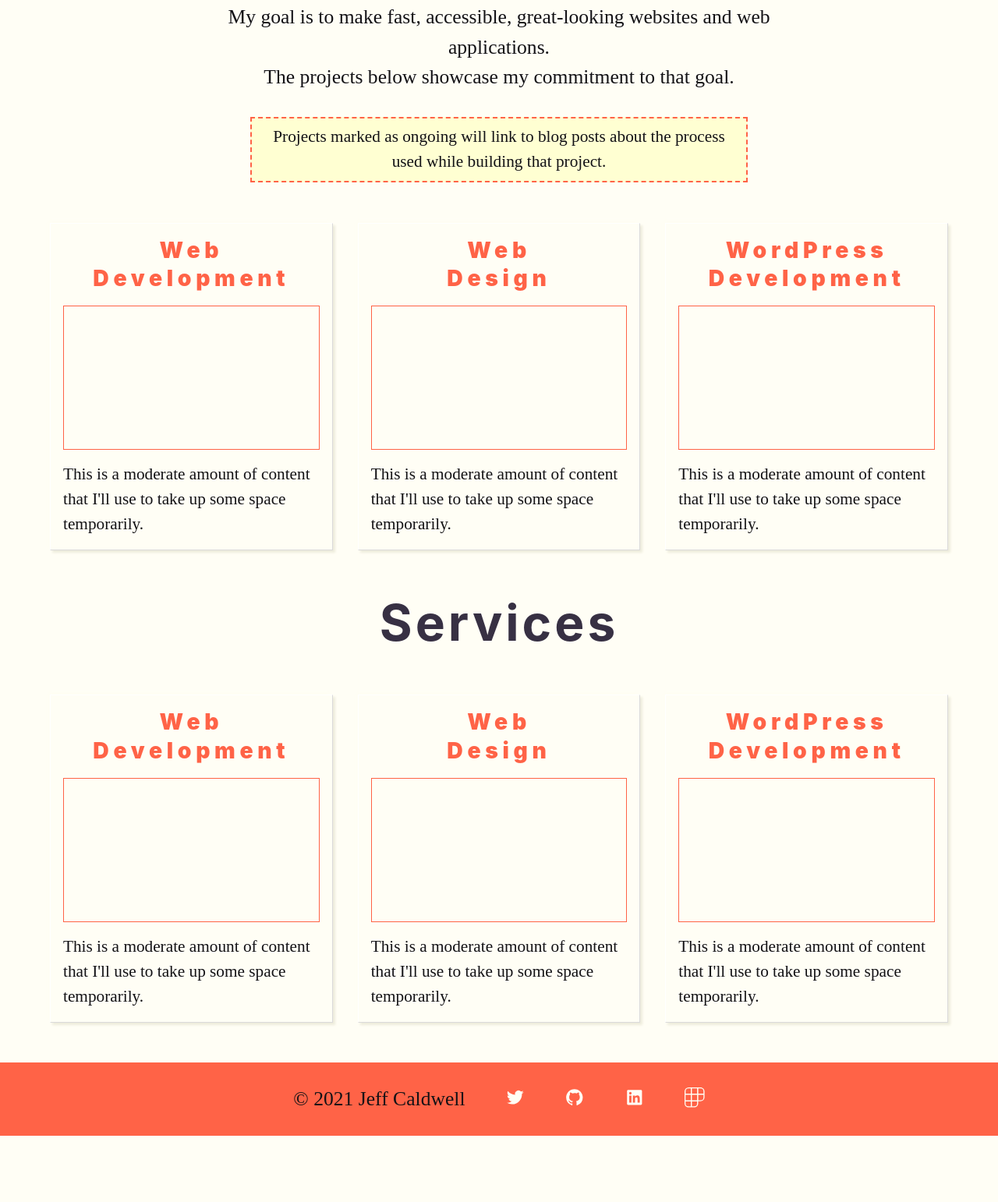
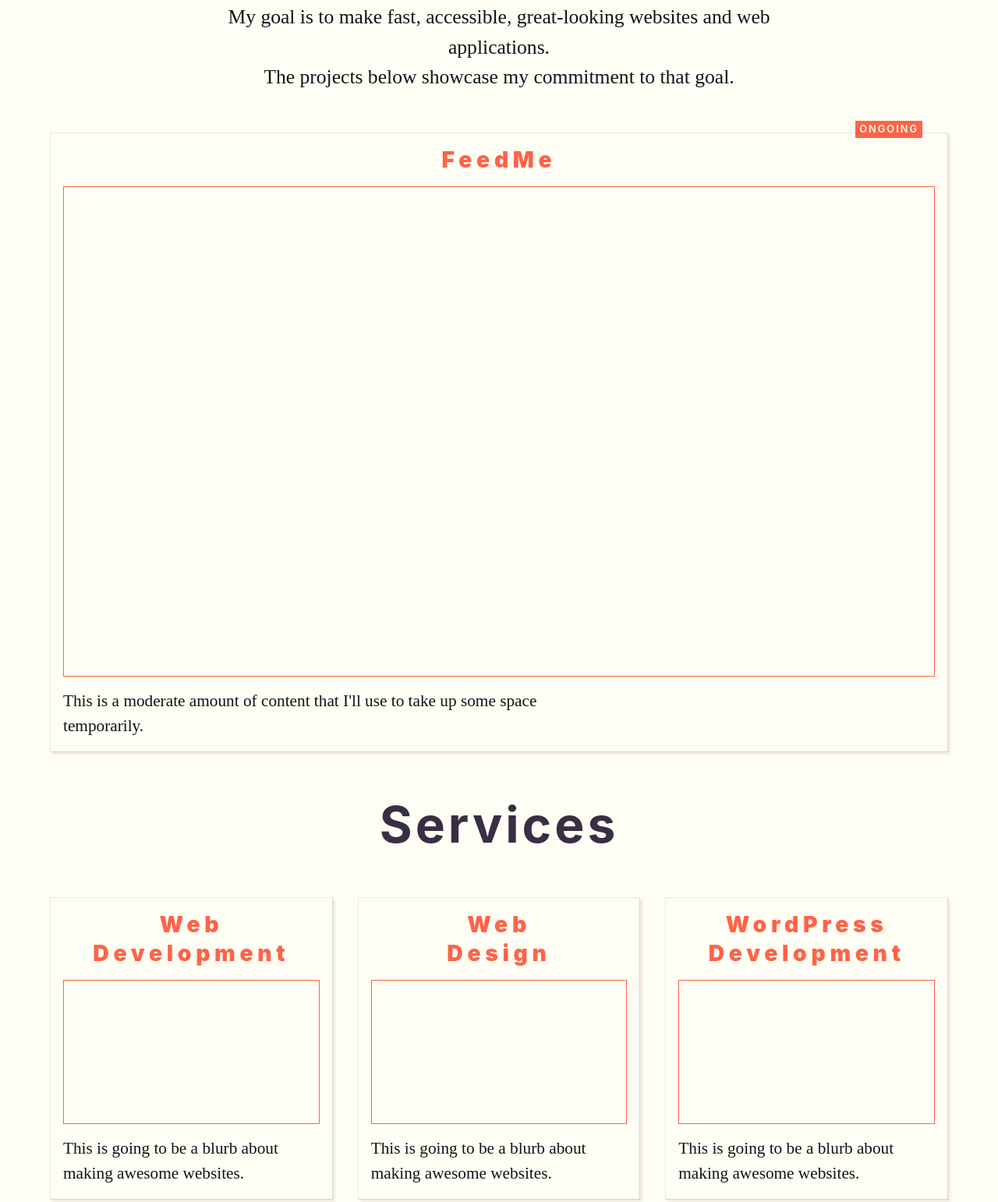
Before and after one commit to nemo-omen/jeffcaldwell.dev, a Svelte app: page / in a window 1280 px wide. Shown: the part 764-2306 px from the top of the page at 78% size. Before the commit the page ends 2221 px from the top, so only its background shows below. Built offline with nearby package versions, Linux system fonts and the light colour scheme; a web font is replaced by a local one.

Commit message:
Fix a bunch of stuff with cards.

```diff
--- a/src/components/Card.svelte
+++ b/src/components/Card.svelte
@@ -1,24 +1,27 @@
 <script>
-  export let card = {
-    title: '',
-    content: '',
-    link: ''
-  };
+  export let status = ""; // can also be "Ongoing" || "Complete";
+  export let title;
+  export let link;
 </script>
 
-<a href={card?.link} class="parent-link">
+<a href={link} class="parent-link">
   <article class="card">
     <section class="card-body flow">
       <header>
-        <h3>{card?.title}</h3>
+        {#if status === "Ongoing"}
+          <h4 class="status">{status}</h4>
+        {/if}
+
+        {#if title}
+        <h3>{title}</h3>
+        {/if}
+        <slot name="title"></slot>
       </header>
       <section class="card-image">
-
+        <slot name="image"></slot>
       </section>
       <section class="content-text">
-        <p>
-          {card?.content}
-        </p>
+        <slot name="content"></slot>
       </section>
     </section>
   </article>
@@ -27,21 +30,26 @@
 <style>
   .parent-link {
     text-decoration: none;
-    display: flex;
   }
   .card {
     display: flex;
     flex-direction: column;
-    justify-content: space-between;
-    aspect-ratio: 4 / 5;
-    background: var(--red);
+    box-shadow: 3px 3px 3px #eeecdc, -3px -3px 3px var(--lightlightwhitish);
+    border-top: 1px solid rgb(var(--primary-rgb), 0.1);
+    border-left: 1px solid rgb(var(--primary-rgb), 0.1);
+    border-right: 1px solid rgb(var(--primary-rgb), 0.2);
+    border-bottom: 1px solid rgb(var(--primary-rgb), 0.2);
+    transition: box-shadow 200ms ease-out, background-color 200ms ease-out;
+  }
+
+  .card:hover {
+    box-shadow: 5px 5px 15px #eeecdc, -5px -5px 15px var(--lightlightwhitish);
   }
 
   .card-image {
-    min-height: 200px;
-    max-height: 200px;
+    min-width: 100%;
     width: 100%;
-    border: 1px solid var(--whitish);
+    border: 1px solid var(--red);
     aspect-ratio: 16 / 9;
     flex: 2;
     padding: 0.5rem;
@@ -50,25 +58,50 @@
   .card-body {
     display: flex;
     flex-direction: column;
-    align-items: center;
-    justify-content: space-between;
     flex: 3;
     padding: var(--space-xsmall);
   }
 
-  .card-body > * + *{
-    margin-top: var(--space-xsmall);
+  .card-body > * + * {
+    margin-top: 1rem;
   }
-  h3 {
-    color: #fff;
+  :global(.card h3) {
+    color: var(--red);
     text-align: center;
     letter-spacing: 0.2em;
     font-weight: 900;
     font-size: clamp(var(--size-500), 3vw, var(--size-600));
-    font-weight: 700;
+    text-align: center;
+    transition: color 300ms ease-out;
+  }
+
+  :global(.card:hover h3) {
+    color: var(--darkblue);
+  }
+  .card:hover .status {
+    background: var(--whitish);
+    color: var(--secondary);
+  }
+
+  header {
+    display: flex;
+    justify-content: center;
+    position: relative;
+  }
+  .status {
+    position: absolute;
+    top: calc(var(--space-small) * -1);
+    right: 1rem;
+    font-size: var(--font-size-xsmall);
+    color: var(--whitish);
+    font-weight: 600;
+    letter-spacing: 0.125rem;
+    text-transform: uppercase;
+    border: 1px dashed var(--red);
+    padding: 0.25rem;
+    line-height: 1;
+    background: var(--red);
+    transition: all 300ms ease-out;
     text-align: center;
   }
-  p {
-    color: var(--blackish);
-  }
 </style>
--- a/src/components/FlexSwitcher.svelte
+++ b/src/components/FlexSwitcher.svelte
@@ -1,6 +1,4 @@
 <script>
-  import Card from './Card.svelte';
-  export let cards = [];
 </script>
 
 <section class="switcher">
@@ -13,58 +11,6 @@
     grid-template-columns: repeat(auto-fit, minmax(275px, 1fr));
     grid-gap: var(--space-small);
   }
-
-  :global(.switcher .parent-link) {
-    text-decoration: none;
-    display: flex;
-  }
-  :global(.switcher .card) {
-    display: flex;
-    flex-direction: column;
-    box-shadow: 3px 3px 3px #eeecdc, -3px -3px 3px var(--lightlightwhitish);
-    border-top: 1px solid #fff;
-    border-left: 1px solid #fff;
-    border-right: 1px solid #dadada;
-    border-bottom: 1px solid #dadada;
-    transition: box-shadow 200ms ease-out, background-color 200ms ease-out;
-  }
-
-  :global(.switcher .card:hover) {
-    box-shadow: 5px 5px 15px #eeecdc, -5px -5px 15px var(--lightlightwhitish);
-  }
-
-  :global(.switcher .card-image) {
-    min-width: 100%;
-    width: 100%;
-    border: 1px solid var(--red);
-    aspect-ratio: 16 / 9;
-    flex: 2;
-    padding: 0.5rem;
-  }
-
-  :global(.card-body) {
-    display: flex;
-    flex-direction: column;
-    flex: 3;
-    padding: var(--space-xsmall);
-  }
-
-  :global(.card-body > * + *){
-    margin-top: 1rem;
-  }
-  :global(.card h3) {
-    color: var(--red);
-    text-align: center;
-    letter-spacing: 0.2em;
-    font-weight: 900;
-    font-size: clamp(var(--size-500), 3vw, var(--size-600));
-    text-align: center;
-    transition: color 300ms ease-out;
-  }
-
-  :global(.card:hover h3) {
-    color: var(--darkblue);
-  }
   :global(p) {
     color: var(--blackish);
   }
--- a/src/components/partials/home/IntroSection.svelte
+++ b/src/components/partials/home/IntroSection.svelte
@@ -115,7 +115,7 @@
             // text-align: left;
             margin-top: 0;
             font-size: clamp(var(--size-400), 4vw, var(--size-700));
-            line-height: 0;
+            // line-height: 0;
         }
         .greeting {
             margin: 0;
--- a/src/components/partials/home/ProjectsSection.svelte
+++ b/src/components/partials/home/ProjectsSection.svelte
@@ -1,5 +1,6 @@
 <script>
   import FlexSwitcher from '../../FlexSwitcher.svelte';
+  import Card from '../../Card.svelte';
 </script>
 
 <section id="work" class="width__body">
@@ -9,63 +10,13 @@
       My goal is to make fast, accessible, great-looking websites and web applications.<br>
       The projects below showcase my commitment to that goal. <br>
     </p>
-
-    <p class="note">
-      Projects marked as ongoing will link to blog posts about the process used while building that project.
-    </p>
   </header>
   <FlexSwitcher>
-    <a href="/hire" class="parent-link">
-      <article class="card">
-        <section class="card-body flow">
-          <header>
-            <h3>Web<br>Development</h3>
-          </header>
-          <section class="card-image">
-
-          </section>
-          <section class="content-text">
-            <p>
-              This is a moderate amount of content that I'll use to take up some space temporarily.
-            </p>
-          </section>
-        </section>
-      </article>
-    </a>
-    <a href="/hire" class="parent-link">
-      <article class="card">
-        <section class="card-body flow">
-          <header>
-            <h3>Web<br>Design</h3>
-          </header>
-          <section class="card-image">
-
-          </section>
-          <section class="content-text">
-            <p>
-              This is a moderate amount of content that I'll use to take up some space temporarily.
-            </p>
-          </section>
-        </section>
-      </article>
-    </a>
-    <a href="/hire" class="parent-link">
-      <article class="card">
-        <section class="card-body">
-          <header>
-            <h3>WordPress<br>Development</h3>
-          </header>
-          <section class="card-image">
-
-          </section>
-          <section class="content-text">
-            <p>
-              This is a moderate amount of content that I'll use to take up some space temporarily.
-            </p>
-          </section>
-        </section>
-      </article>
-    </a>
+    <Card link="/projects/feedme" status="Ongoing" title="FeedMe">
+      <p slot="content">
+        This is a moderate amount of content that I'll use to take up some space temporarily.
+      </p>
+    </Card>
   </FlexSwitcher>
 </section>
 
--- a/src/components/partials/home/ServicesSection.svelte
+++ b/src/components/partials/home/ServicesSection.svelte
@@ -1,5 +1,6 @@
 <script>
   import FlexSwitcher from '../../FlexSwitcher.svelte';
+  import Card from '../../Card.svelte';
 </script>
 
 <section id="work" class="width__body">
@@ -7,57 +8,18 @@
     <h2 class="section-title">Services</h2>
   </header>
   <FlexSwitcher>
-    <a href="/hire" class="parent-link">
-      <article class="card">
-        <section class="card-body flow">
-          <header>
-            <h3>Web<br>Development</h3>
-          </header>
-          <section class="card-image">
-
-          </section>
-          <section class="content-text">
-            <p>
-              This is a moderate amount of content that I'll use to take up some space temporarily.
-            </p>
-          </section>
-        </section>
-      </article>
-    </a>
-    <a href="/hire" class="parent-link">
-      <article class="card">
-        <section class="card-body flow">
-          <header>
-            <h3>Web<br>Design</h3>
-          </header>
-          <section class="card-image">
-
-          </section>
-          <section class="content-text">
-            <p>
-              This is a moderate amount of content that I'll use to take up some space temporarily.
-            </p>
-          </section>
-        </section>
-      </article>
-    </a>
-    <a href="/hire" class="parent-link">
-      <article class="card">
-        <section class="card-body">
-          <header>
-            <h3>WordPress<br>Development</h3>
-          </header>
-          <section class="card-image">
-
-          </section>
-          <section class="content-text">
-            <p>
-              This is a moderate amount of content that I'll use to take up some space temporarily.
-            </p>
-          </section>
-        </section>
-      </article>
-    </a>
+    <Card link="/services/web-development">
+      <h3 slot="title">Web<br>Development</h3>
+      <p slot="content">This is going to be a blurb about making awesome websites.</p>
+    </Card>
+    <Card link="/services/web-design">
+      <h3 slot="title">Web<br>Design</h3>
+      <p slot="content">This is going to be a blurb about making awesome websites.</p>
+    </Card>
+    <Card link="/services/wordpress-development">
+      <h3 slot="title">WordPress<br>Development</h3>
+      <p slot="content">This is going to be a blurb about making awesome websites.</p>
+    </Card>
   </FlexSwitcher>
 </section>
 
--- a/src/style/app.scss
+++ b/src/style/app.scss
@@ -72,6 +72,7 @@
   --size-900: 4.2rem;
 
   /*Document-level vars*/
+  --font-size-xsmall: clamp(var(--size-300), 1vw, var(--size-400));
   --font-size-small: clamp(var(--size-400), 2vw, var(--size-500));
   --font-size-medium: clamp(var(--size-500), 2vw, var(--size-600));
   --font-size-large: clamp(var(--size-600), 3vw, var(--size-700));
```
